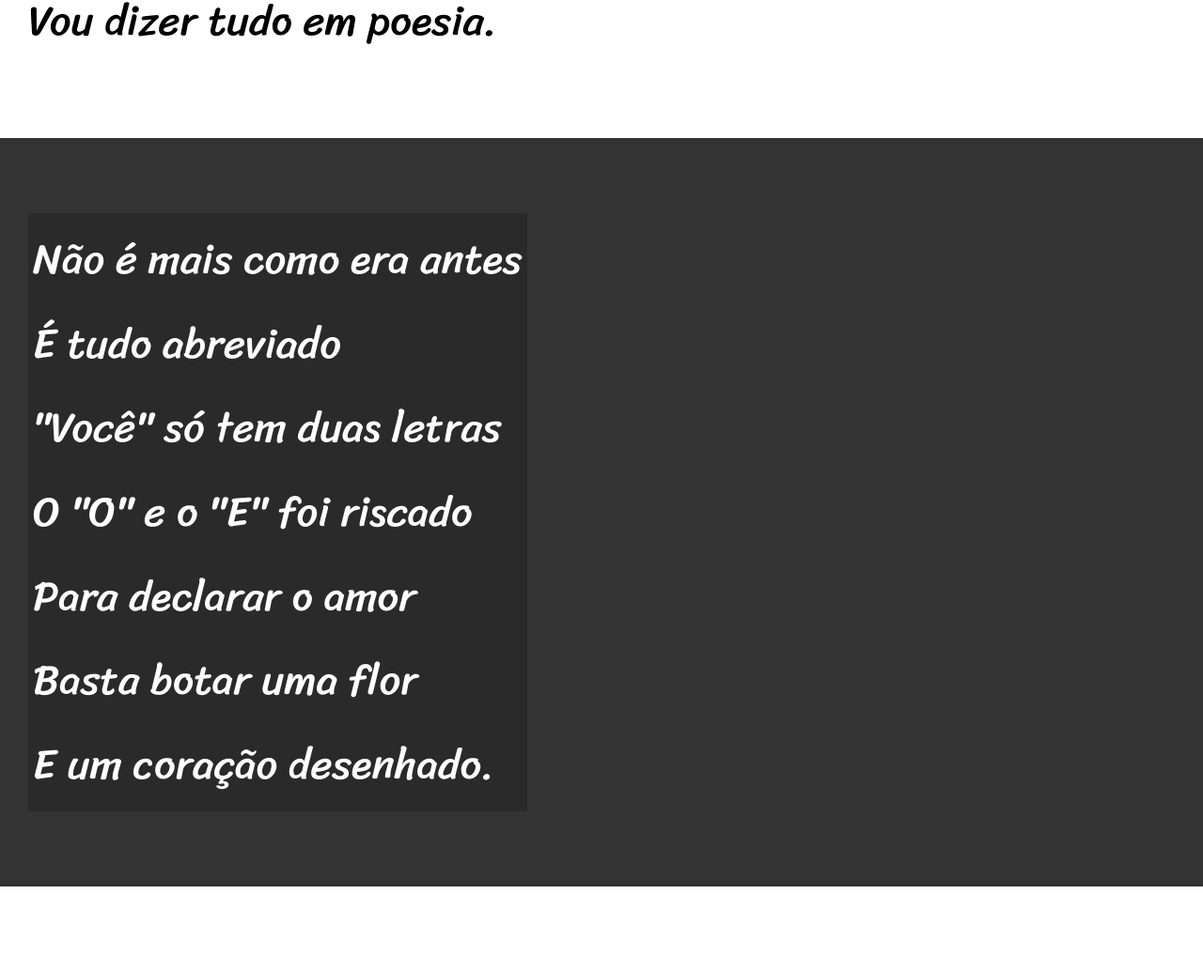
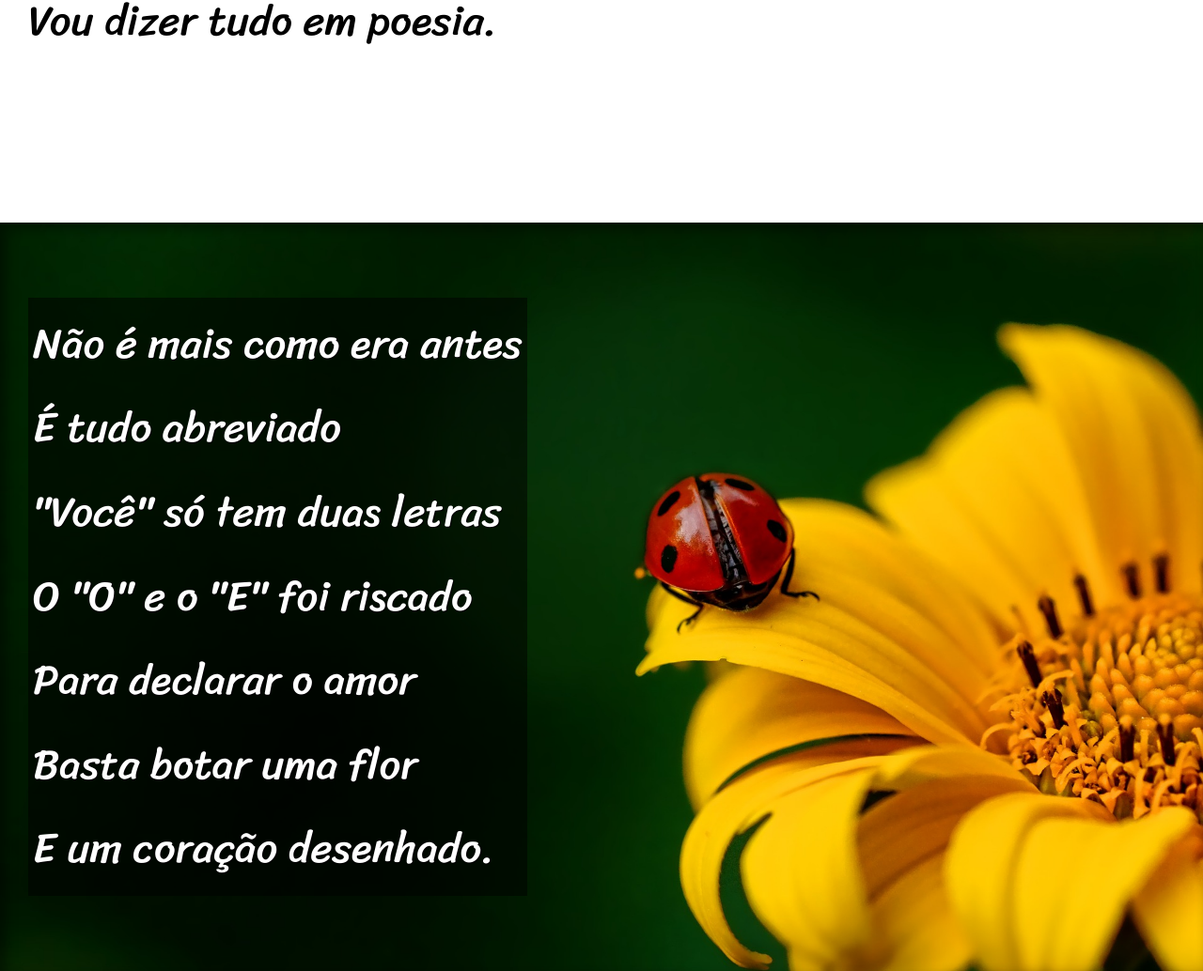
Before and after one commit to sergio-esteves/HTML-CSS, a plain HTML site: page desafios/modulo-02/d012/index.html in a window 1280 px wide. Shown: the part 900-1934 px from the top of the page at 94% size. Drawn offline with Linux system fonts and the light colour scheme.

Commit message:
Projeto concluído

```diff
--- a/desafios/modulo-02/d012/estilo/style.css
+++ b/desafios/modulo-02/d012/estilo/style.css
@@ -59,6 +59,10 @@ section{
     font-size: 3.5vw;
 }
 
+section > p {
+    padding-bottom: 2em;
+}
+
 .normal{
     background-color: white;
     color: black;
@@ -67,13 +71,32 @@ section{
 .imagem{
     background-color: rgb(51, 51, 51);
     color:white;
+    box-shadow: inset 6px 6px 13px 0px rgba(0, 0, 0, 0.464);
+    background-size: cover;
+    background-attachment: fixed;
 }
 
 .imagem > p {
     display: inline-block;
     padding: 5px;
-    background-color: rgba(0, 0, 0, 0.185);
+    background-color: rgba(0, 0, 0, 0.515);
+    text-shadow: 1px 1px 0px black;
 }
+
+#img01{
+    background-image: url('../imagens/background001.jpg');
+    background-position: right center;
+
+
+
+}
+
+#img02{
+    background-image: url('../imagens/background002.jpg');
+
+
+}
+
 
 footer{
     background-color: black;
--- a/desafios/modulo-02/d012/index.html
+++ b/desafios/modulo-02/d012/index.html
@@ -29,7 +29,7 @@
 
 
 
-    <section class="imagem">
+    <section class="imagem" id="img01">
         <p>
             Não é mais como era antes <br>
             É tudo abreviado <br>
@@ -67,7 +67,7 @@
 
 
 
-    <section class="imagem">
+    <section class="imagem" id="img02">
         <p>
             Tenho saudade das cartas <br>
             Escritas com a própria mão <br>
```
